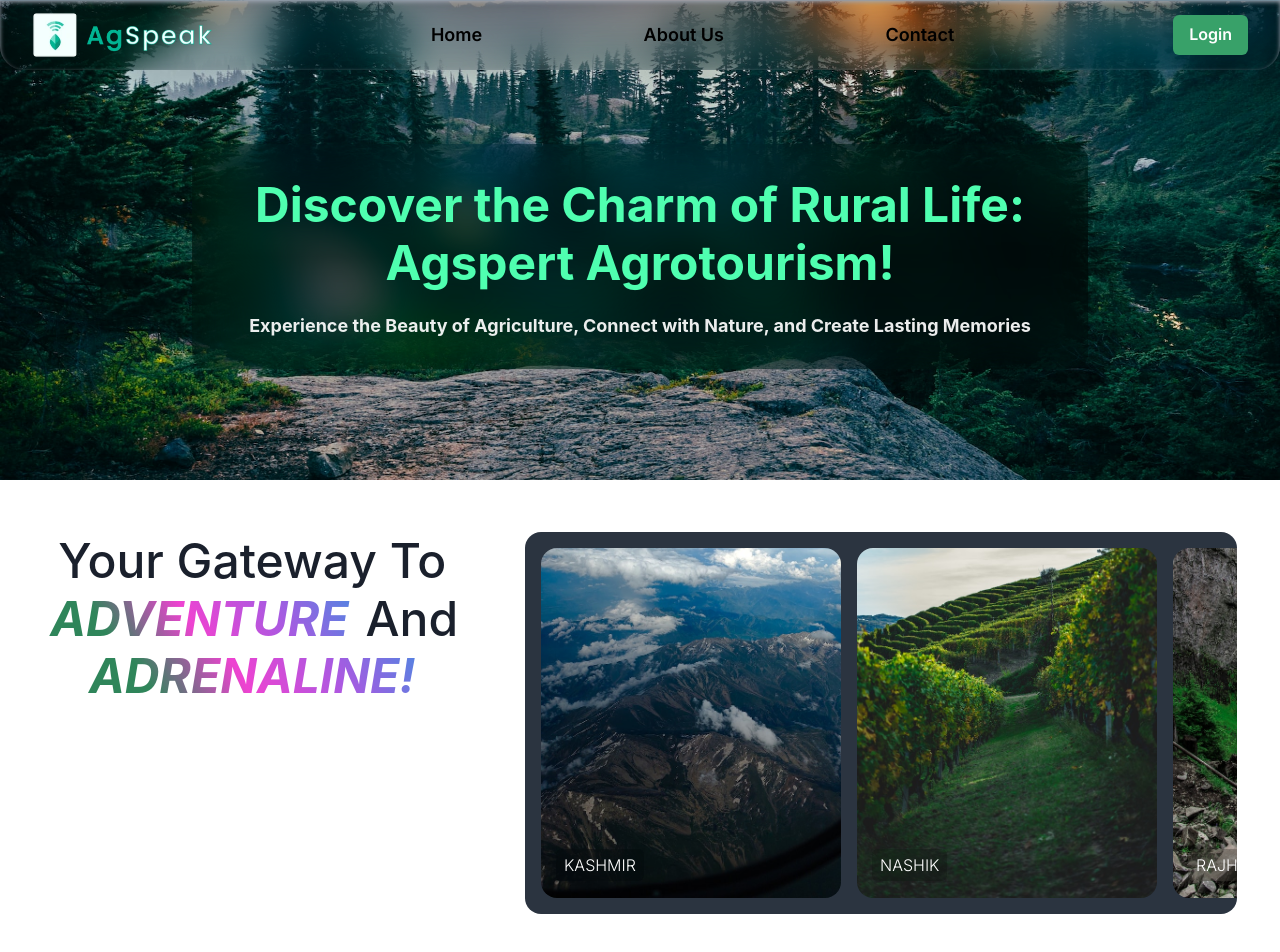
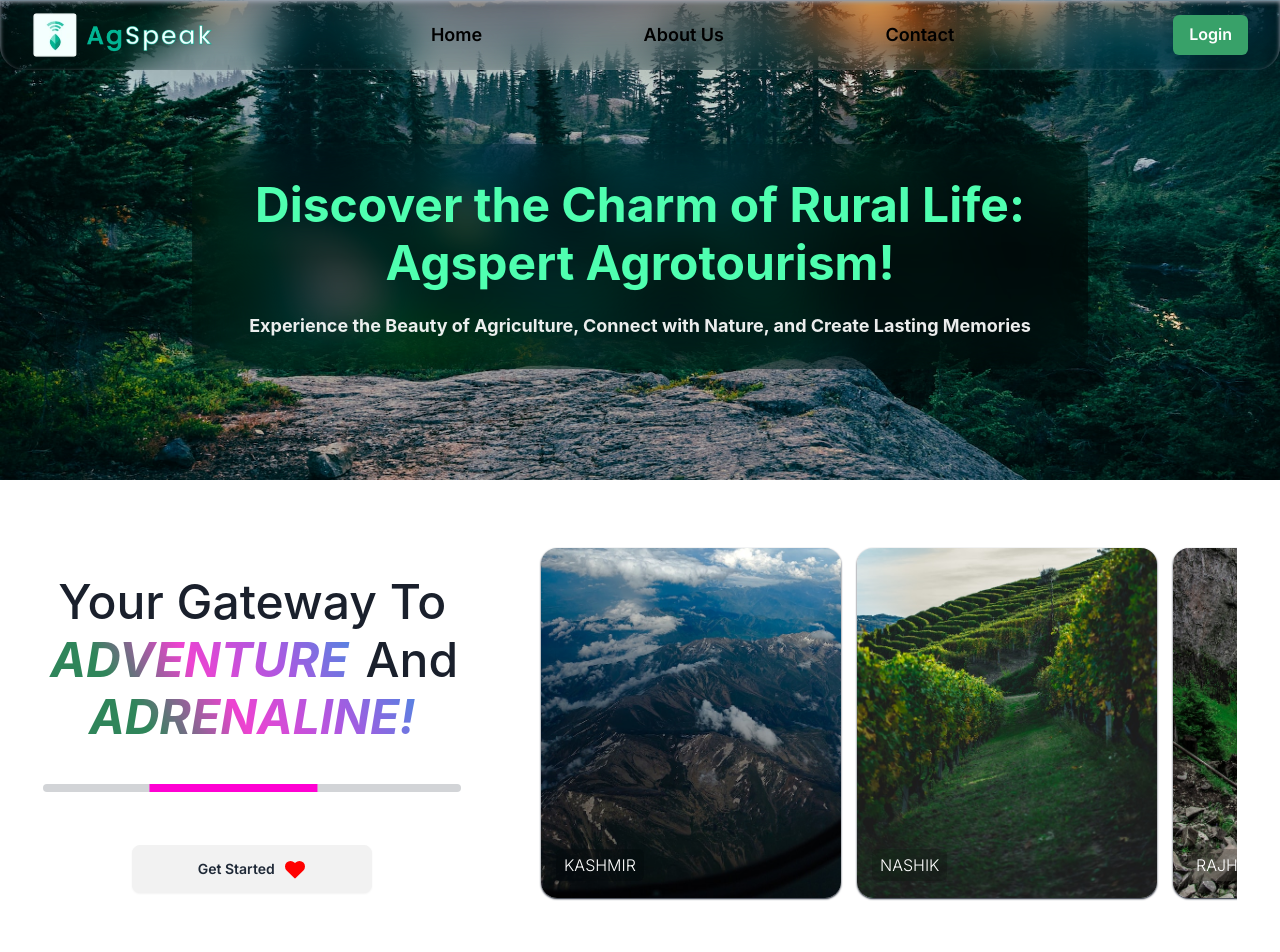
Before and after one commit to TheCharismaticEnigma/agritourism-page, a Next.js app: page / in a window 1280 px wide. Shown: the top 952 px of the page. Built offline with nearby package versions, Linux system fonts and the light colour scheme.

Commit message:
Enhance the Carousel Section

```diff
--- a/app/(MainContent)/CardCarouselSection.tsx
+++ b/app/(MainContent)/CardCarouselSection.tsx
@@ -1,13 +1,12 @@
 'use client';
 
-import { Box, Flex, Heading, Text } from '@chakra-ui/react';
+import { Box, Button, Flex, Heading, Text } from '@chakra-ui/react';
 import himachal from '@/public/carousel/himachal.jpg';
 import kashmir from '@/public/carousel/kashmir.jpg';
 import rajhasthan from '@/public/carousel/rajhasthan.jpg';
 import nashik from '@/public/carousel/nashik.jpg';
 import Image, { StaticImageData } from 'next/image';
 import { useEffect } from 'react';
-import gsap from 'gsap';
 
 interface CarouselItem {
   source: StaticImageData;
@@ -62,24 +61,35 @@ const CardCarouselSection = () => {
         height={'100%'}
         mx={'auto'}
       >
-        <Heading
-          textAlign={'center'}
-          textTransform={'capitalize'}
-          fontWeight={'500'}
-          fontSize={'xxx-large'}
+        <Flex
+          direction={'column'}
+          alignItems={'center'}
+          justifyContent={'space-around'}
           width={{
             sm: '100%',
             base: ' 100%',
             md: '35%',
           }}
+          pt={{
+            md: 5,
+          }}
         >
-          Your gateway to <HeadingSpan content="Adventure" /> and
-          <HeadingSpan content="Adrenaline!" />
-          {/* <progress className="mt-12 progress progress-secondary w-full"></progress> */}
-        </Heading>
+          <Heading
+            textAlign={'center'}
+            textTransform={'capitalize'}
+            fontWeight={'500'}
+            fontSize={'xxx-large'}
+          >
+            Your gateway to <HeadingSpan content="Adventure" /> and
+            <HeadingSpan content="Adrenaline!" />
+            <progress className="mt-4 progress progress-secondary w-full"></progress>
+          </Heading>
+
+          <ActionButton />
+        </Flex>
 
         <Box overflow={'hidden'} className="flex-1">
-          <div className="carousel carousel-center w-full p-4 space-x-4 bg-neutral rounded-box">
+          <div className="carousel carousel-center w-full p-4 space-x-4">
             {sources.map(({ source, state }, index) => (
               <CarouselItem key={state} source={source} state={state} />
             ))}
@@ -90,19 +100,45 @@ const CardCarouselSection = () => {
   );
 };
 
+const ActionButton = () => {
+  return (
+    <button className="btn hover:btn-accent hover:scale-105 w-[15rem]">
+      Get Started
+      <svg
+        xmlns="http://www.w3.org/2000/svg"
+        className="h-6 w-6"
+        fill="red"
+        viewBox="0 0 24 24"
+        stroke="red"
+      >
+        <path
+          strokeLinecap="round"
+          strokeLinejoin="round"
+          strokeWidth="2"
+          d="M4.318 6.318a4.5 4.5 0 000 6.364L12 20.364l7.682-7.682a4.5 4.5 0 00-6.364-6.364L12 7.636l-1.318-1.318a4.5 4.5 0 00-6.364 0z"
+        />
+      </svg>
+    </button>
+  );
+};
+
 const CarouselItem = ({ source, state }: CarouselItem) => {
   return (
     <Box
       overflow={'hidden'}
       cursor={'pointer'}
       position={'relative'}
-      className="carousel-item rounded-box w-[300px] h-[350px]"
+      transition={'all 300ms ease-out'}
+      _hover={{
+        transform: 'scale(1.025)',
+      }}
+      className="carousel-item rounded-box w-[300px] h-[350px] shadow-sm shadow-gray-900 "
     >
       <Image
         src={source}
         alt="Enchanting Nature Landscape"
         priority
-        className={`object-cover object-bottom w-full h-full`}
+        className={`object-cover object-bottom w-full h-full pointer-events-none`}
       />
 
       <Text
```
